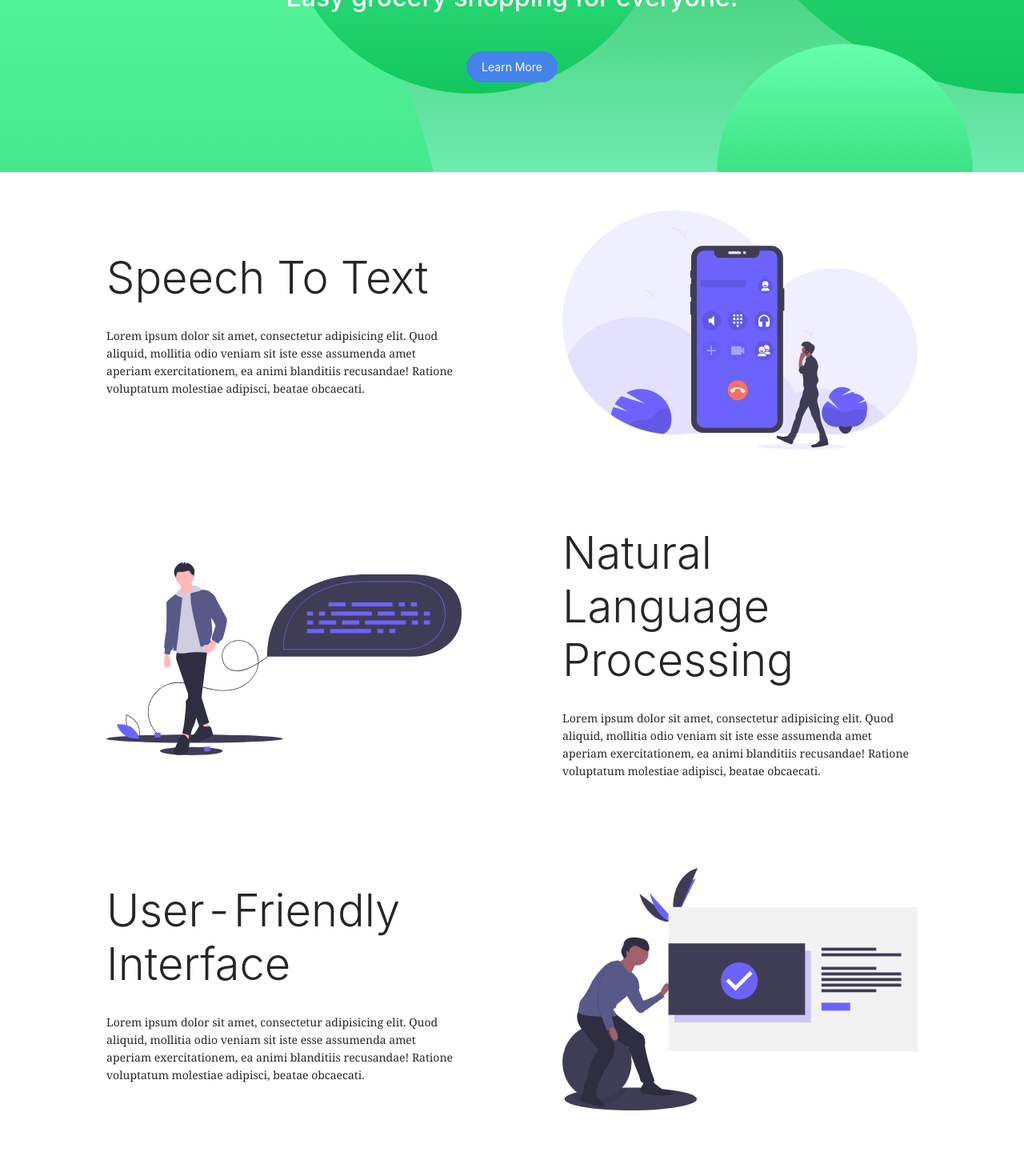
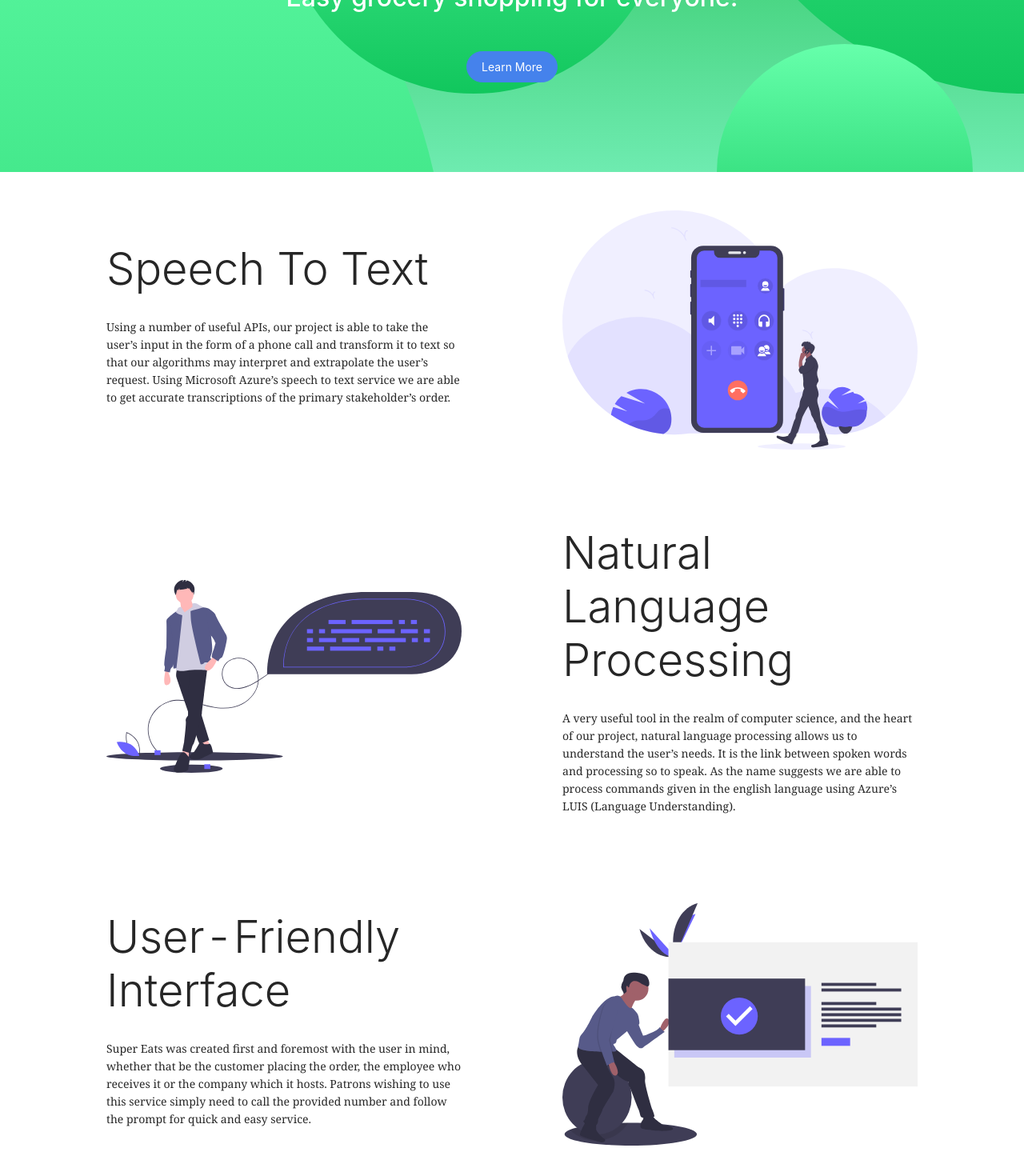
Before and after one commit to farazsfh/supereats, a React (Create React App) app in the folder client/: page / in a window 1280 px wide. Shown: the part 344-1814 px from the top of the page at 80% size. Built offline with nearby package versions, Linux system fonts and the light colour scheme.

Commit message:
Added some capitalization:

```diff
--- a/client/package.json
+++ b/client/package.json
@@ -24,6 +24,7 @@
     "react-chartjs-2": "^2.10.0",
     "react-countup": "^4.3.3",
     "react-dom": "^16.13.1",
+    "react-highlight-words": "^0.16.0",
     "react-material-ui-number-input": "^1.0.4",
     "react-router-dom": "^5.2.0",
     "react-scripts": "3.4.3",
--- a/client/src/components/DashboardComponents/OrdersCard.js
+++ b/client/src/components/DashboardComponents/OrdersCard.js
@@ -11,7 +11,6 @@ class OrdersCard extends Component {
     }
 
     componentWillMount() {
-        this.getChartData();
         axios
             .get('http://localhost:5000/orders/')
             .then((res) => {
@@ -21,58 +20,6 @@ class OrdersCard extends Component {
             .catch((error) => {
                 console.log(error);
             });
-    }
-
-    getChartData() {
-        this.setState({
-            chartData: {
-                labels: ['Alex', 'Faraz', 'Rhythm', 'Alif'],
-                datasets: [
-                    {
-                        label: 'Power Level',
-                        data: [9000, 3000, 4000, 11000],
-                        backgroundColor: [
-                            'rgba(255, 99, 132, 0.6)',
-                            'rgba(54, 162, 235, 0.6)',
-                            'rgba(255, 206, 86, 0.6)',
-                            'rgba(75, 192, 192, 0.6)',
-                            'rgba(153, 102, 255, 0.6)',
-                            'rgba(255, 159, 64, 0.6)',
-                            'rgba(255, 99, 132, 0.6)',
-                        ],
-                        borderWidth: 1,
-                        borderColor: '#777',
-                        hoverBorderWidth: 3,
-                        hoverBorderColor: '#000',
-                    },
-                ],
-            },
-            options: {
-                title: {
-                    display: true,
-                    text: 'Largest Cities In Massachusetts',
-                    fontSize: 25,
-                },
-                legend: {
-                    display: true,
-                    position: 'right',
-                    labels: {
-                        fontColor: '#000',
-                    },
-                },
-                layout: {
-                    padding: {
-                        left: 50,
-                        right: 0,
-                        bottom: 0,
-                        top: 0,
-                    },
-                },
-                tooltips: {
-                    enabled: true,
-                },
-            },
-        });
     }
 
     render() {
--- a/client/src/components/Home.js
+++ b/client/src/components/Home.js
@@ -38,10 +38,9 @@ function Home() {
 							<div className="p-5">
 								<h2 className="display-4">Speech To Text</h2>
 								<p>
-									Lorem ipsum dolor sit amet, consectetur adipisicing elit. Quod
-									aliquid, mollitia odio veniam sit iste esse assumenda amet
-									aperiam exercitationem, ea animi blanditiis recusandae!
-									Ratione voluptatum molestiae adipisci, beatae obcaecati.
+								Using a number of useful APIs, our project is able to take the user’s input in the form of a phone call
+								and transform it to text so that our algorithms may interpret and extrapolate the user’s request. Using
+								Microsoft Azure’s speech to text service we are able to get accurate transcriptions of the primary stakeholder’s order.
 								</p>
 							</div>
 						</div>
@@ -65,10 +64,9 @@ function Home() {
 							<div className="p-5">
 								<h2 className="display-4">Natural Language Processing</h2>
 								<p>
-									Lorem ipsum dolor sit amet, consectetur adipisicing elit. Quod
-									aliquid, mollitia odio veniam sit iste esse assumenda amet
-									aperiam exercitationem, ea animi blanditiis recusandae!
-									Ratione voluptatum molestiae adipisci, beatae obcaecati.
+								A very useful tool in the realm of computer science, and the heart of our project, natural language processing
+								allows us to understand the user’s needs. It is the link between spoken words and processing so to speak. As the
+								name suggests we are able to process commands given in the english language using Azure’s LUIS (Language Understanding).
 								</p>
 							</div>
 						</div>
@@ -92,10 +90,9 @@ function Home() {
 							<div className="p-5">
 								<h2 className="display-4">User-Friendly Interface</h2>
 								<p>
-									Lorem ipsum dolor sit amet, consectetur adipisicing elit. Quod
-									aliquid, mollitia odio veniam sit iste esse assumenda amet
-									aperiam exercitationem, ea animi blanditiis recusandae!
-									Ratione voluptatum molestiae adipisci, beatae obcaecati.
+								Super Eats was created first and foremost with the user in mind, whether that be the customer placing
+								the order, the employee who receives it or the company which it hosts. Patrons wishing to use this service
+								simply need to call the provided number and follow the prompt for quick and easy service.
 								</p>
 							</div>
 						</div>
--- a/client/src/components/Inventory.js
+++ b/client/src/components/Inventory.js
@@ -96,7 +96,7 @@ function Inventory() {
 							{/* <th>Action</th> */}
 						</tr>
 					</thead>
-					<tbody>
+					<tbody style={{textTransform: "capitalize"}}>
 						{inventory.map((inventoryItem) => (
 							<tr>
 								<td>{inventoryItem.product}</td>
--- a/client/src/components/OrderInfo.js
+++ b/client/src/components/OrderInfo.js
@@ -36,12 +36,14 @@ function OrderInfo(props) {
 										orderres.data.items[i].product
 									) > 0.8
 								) {
+									if (orderres.data.items[i].quantity <= invres.data[j].stock) {
 										currPrice =
 											currPrice +
 											invres.data[j].price * orderres.data.items[i].quantity;
 										currsuccItems.push(orderres.data.items[i]);
 										found = true;
 										break;
+									}
 								}
 							}
 							if (found == false) {
@@ -78,7 +80,7 @@ function OrderInfo(props) {
 							<th>Form</th>
 						</tr>
 					</thead>
-					<tbody>
+					<tbody style={{textTransform: "capitalize"}}>
 						{/* {order.items == undefined
 							? ""
 							: order.items.map((orderItem) => {
--- a/client/src/components/Orders.js
+++ b/client/src/components/Orders.js
@@ -50,7 +50,7 @@ function Orders() {
 							<th>Action</th>
 						</tr>
 					</thead>
-					<tbody>
+					<tbody style={{textTransform: "capitalize"}}>
 						{orders.map((order) => (
 							<tr>
 								<td>{order.name}</td>
```
Also changed, not shown: 1 other file (tests, documents, lock files or other folders). Lines whose indentation alone changed are shown as unchanged.
